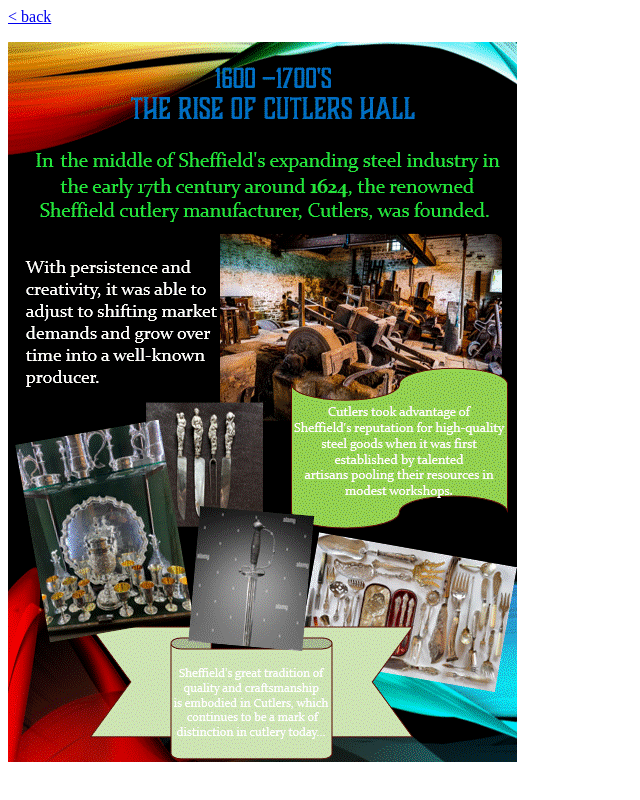
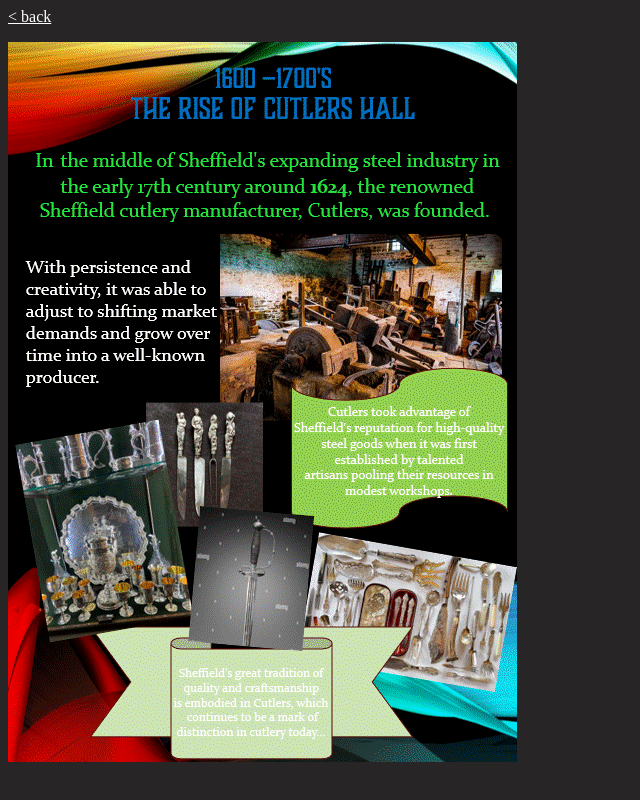
Before and after one commit to jameswathomson/cutlers400, a plain HTML site: page 1600s-1700s.html in a window 1280 px wide. Shown: the whole page, without its empty margins (0-640 px from the left). Drawn offline with Linux system fonts and the light colour scheme.

Commit message:
css updates

```diff
--- a/1600s-1700s.html
+++ b/1600s-1700s.html
@@ -1,6 +1,7 @@
 <html>
   <head>
 
+  <link href="style.css" rel="stylesheet" type="text/css">
   </head>
   <body>
     <a href="index.html">< back</a>
--- /dev/null
+++ b/style.css
@@ -0,0 +1,10 @@
+body {
+	background-color: #272525;
+	color: #fff;
+}
+a:link {
+	color: #fff;
+}
+a {
+	color: #fff;
+}
```
Also changed, not shown: 1800s.html (+1 -1 lines), 1900s.html (+1 -1 lines), 2000s.html (+1 -1 lines), video.html (+1 -2 lines).
